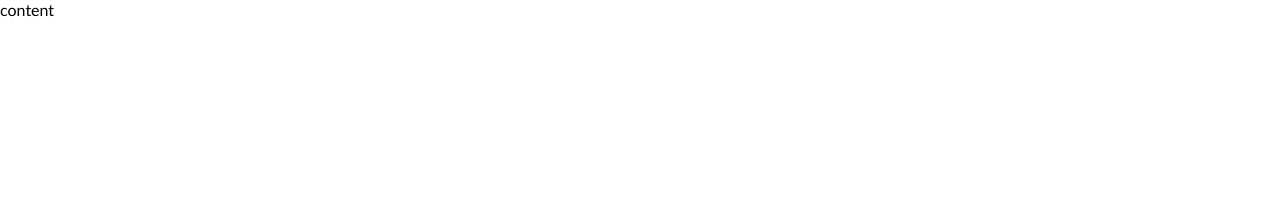
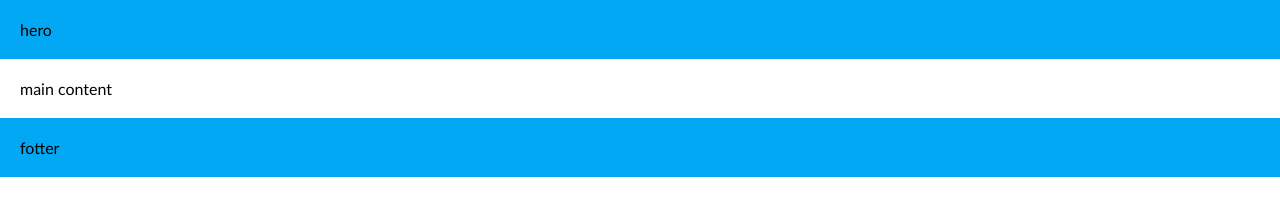
Before and after one commit to aneniskis/coming-soon, a website: page index.html in a window 1280 px wide. Drawn offline with Linux system fonts and the light colour scheme.

Commit message:
-primary color

```diff
--- a/css/base/base.css
+++ b/css/base/base.css
@@ -8,8 +8,17 @@ body * {
 
 body {
     font-family: 'Gill Sans', 'Gill Sans MT', Calibri, 'Trebuchet MS', sans-serif;
+
 }
 
 :root {
 
+    --primary-color: #03a8f5;
+
+    /* --big: 80px;
+    --small: 40px;   pavyzdziai */
 }
+
+.bg-primary {
+    background-color: var(--primary-color);
+}
--- a/css/base/layout.css
+++ b/css/base/layout.css
@@ -0,0 +1,3 @@
+.container {
+    padding: 20px;
+}
--- a/index.html
+++ b/index.html
@@ -5,6 +5,7 @@
     <meta http-equiv="X-UA-Compatible" content="IE=edge">
     <meta name="viewport" content="width=device-width, initial-scale=1.0">
     <title>coming soon</title>
+    <link rel="shortcut icon" href="./favicon.ico" type="image/x-icon">
     <link rel="apple-touch-icon" sizes="180x180" href="./favicon/apple-touch-icon.png">
     <link rel="icon" type="image/png" sizes="32x32" href="./favicon/favicon-32x32.png">
     <link rel="icon" type="image/png" sizes="16x16" href="./favicon/favicon-16x16.png">
@@ -14,7 +15,16 @@
     <link rel="stylesheet" href="./css/pages/home.css">
 </head>
 <body>
-    content
+    <section class=" container bg-primary hero">
+        hero
+    </section>
+    <section class="container main-content">
+        main content
+    </section>
+    <footer class="container bg-primary footer">
+        fotter
+    </footer>
+
     <script src="./js/pages/home.js" defer></script>
 </body>
 </html>
```
Also changed, not shown: css/pages/home.css (+9 -0 lines).
